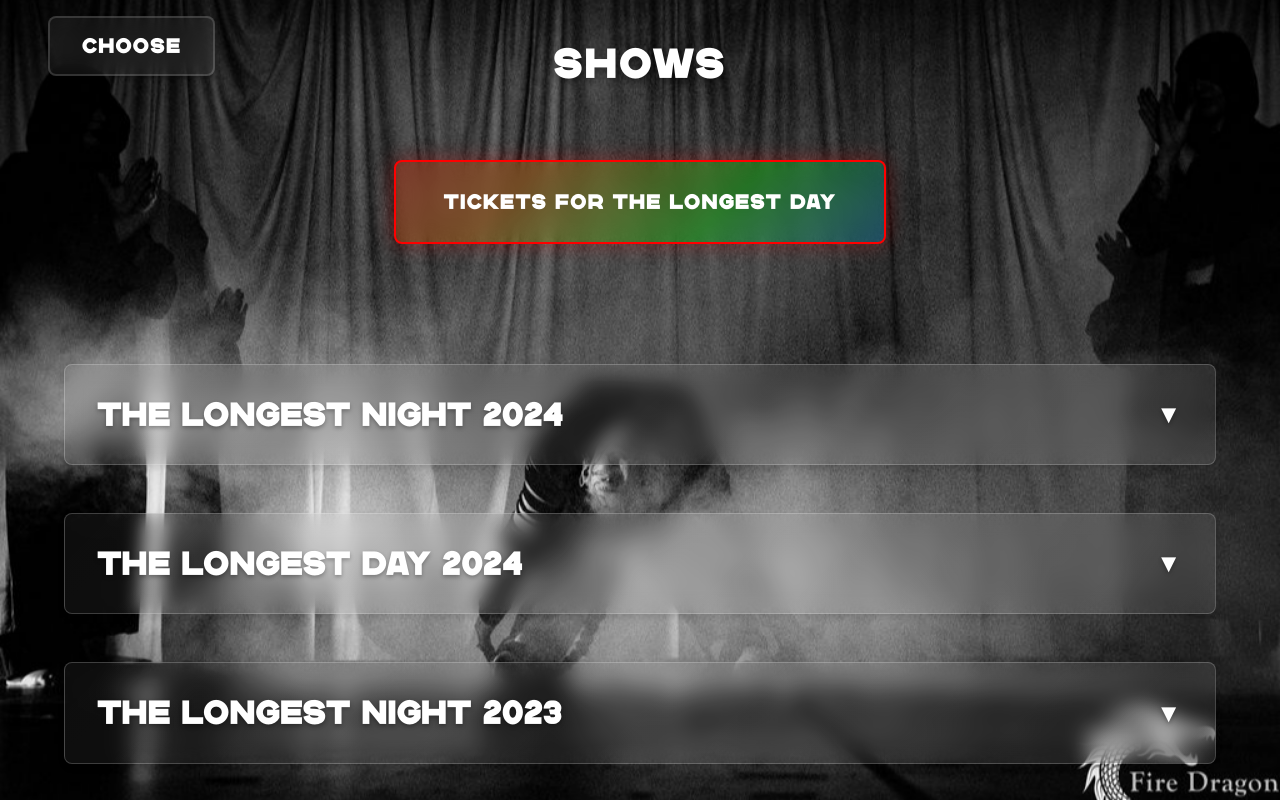
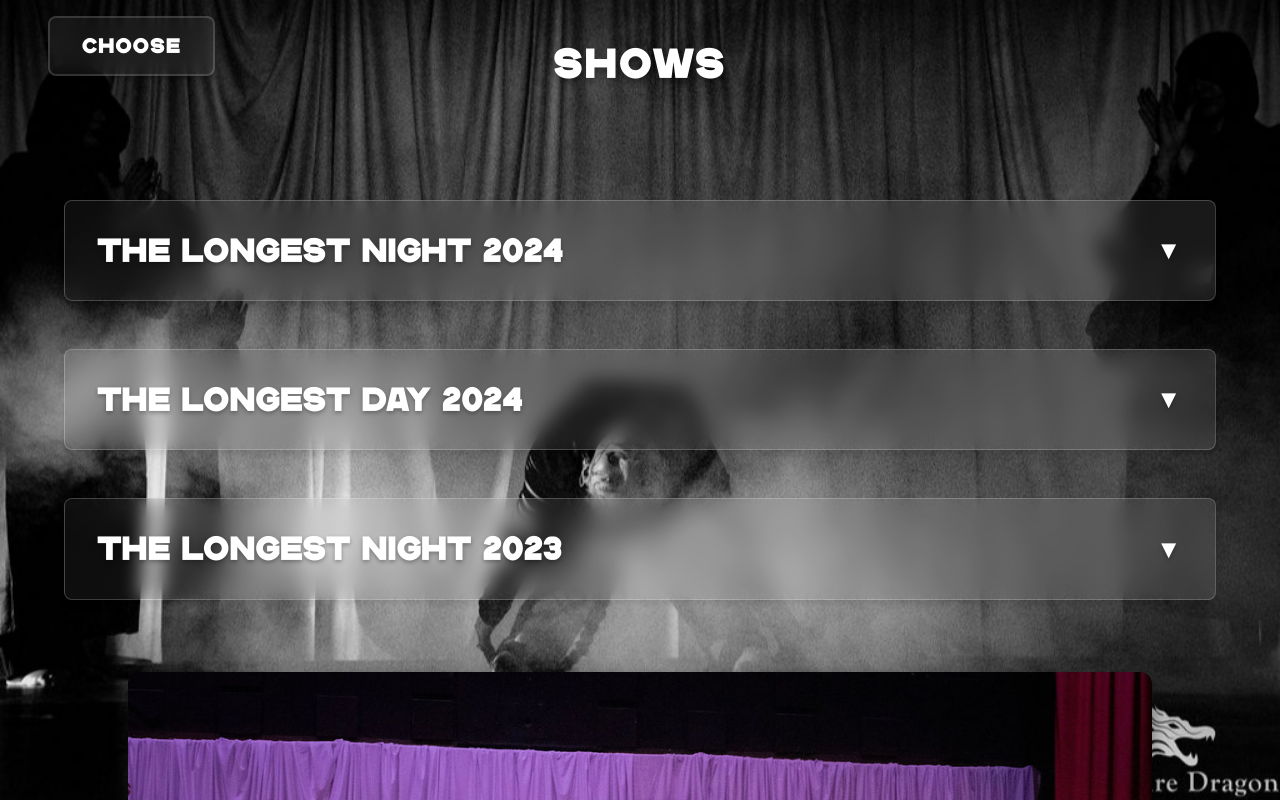
Before and after one commit to idulkin/circus-something, a React (Create React App) app: page /shows in a window 1280 px wide. Built offline with nearby package versions, Linux system fonts and the light colour scheme.

Commit message:
August update

```diff
--- a/src/CastAndCrewPage/CastBios.js
+++ b/src/CastAndCrewPage/CastBios.js
@@ -33,7 +33,7 @@ export const castBios = {
     image: "CastAndCrew/Quin.jpg",
   },
   Lea: {
-    name: "Aquillea Grim",
+    name: "Aquillea Grace",
     description: `A fascinating creature of extremes who worked her way into performing arts from behind busy kitchens, Achillea is an accomplished aerialist whose unique stage presence combines a dynamic range of movements, strength, mobility and characters in her performances. Though aerial hoop is her favored discipline, she also performs contortion, unicycle, juggling, and other aerial apparatuses.`,
     image: "CastAndCrew/Lea.jpg",
   },
--- a/src/ShowsPage/ShowsPage.tsx
+++ b/src/ShowsPage/ShowsPage.tsx
@@ -33,10 +33,10 @@ const ShowsPage: React.FC = () => {
       </div>
       <div className="content-container">
         <h1 className="title">SHOWS</h1>
-          <TicketCTA
+          {/* <TicketCTA
             href="https://circussomething.ticketspice.com/the-longest-day-addiction"
             label="TICKETS FOR THE LONGEST DAY"
-          />
+          /> */}
         <div className="page-container">
           <ShowDescription
             title="THE LONGEST NIGHT 2024"
```
